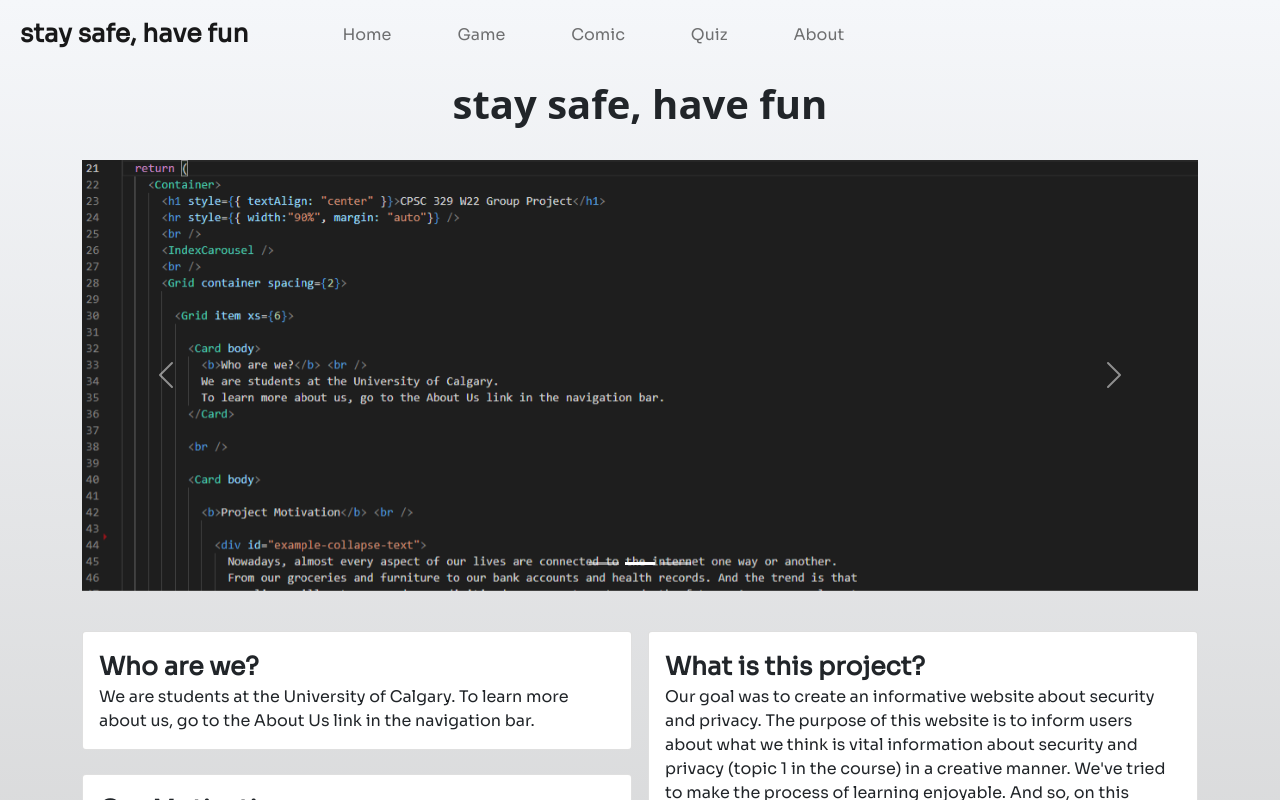
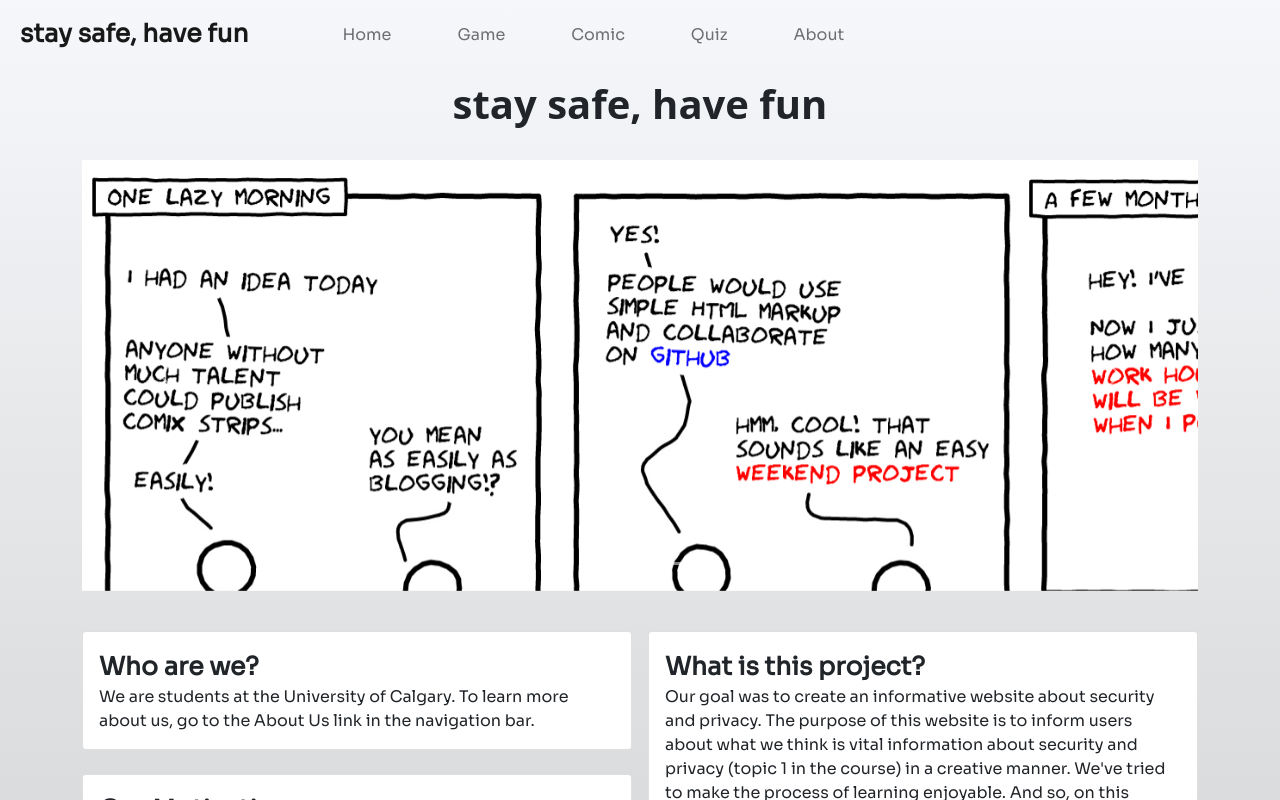
Before and after one commit to ae4sri/329groupproject, a React (Create React App) app: page / in a window 1280 px wide. Shown: the top 800 px of the page. Built offline with nearby package versions, Linux system fonts and the light colour scheme; a web font is replaced by a local one.

Commit message:
Switch order of images in carousel

```diff
--- a/src/components/IndexCarousel.js
+++ b/src/components/IndexCarousel.js
@@ -11,21 +11,20 @@ export const IndexCarousel = () => {
     <div className='mb-3'>
       <Carousel >
         <Carousel.Item>
-          <img
-            className="d-block w-100"
-            alt="First slide"
-            src={comicExample}
-          />
-
-        </Carousel.Item>
-        <Carousel.Item>
-          <img
+        <img
             className="d-block w-100"
             src={codePicture}
             alt="Second slide"
 
           />
+        </Carousel.Item>
+        <Carousel.Item>
 
+         <img
+            className="d-block w-100"
+            alt="First slide"
+            src={comicExample}
+          />
 
         </Carousel.Item>
         <Carousel.Item>
```
